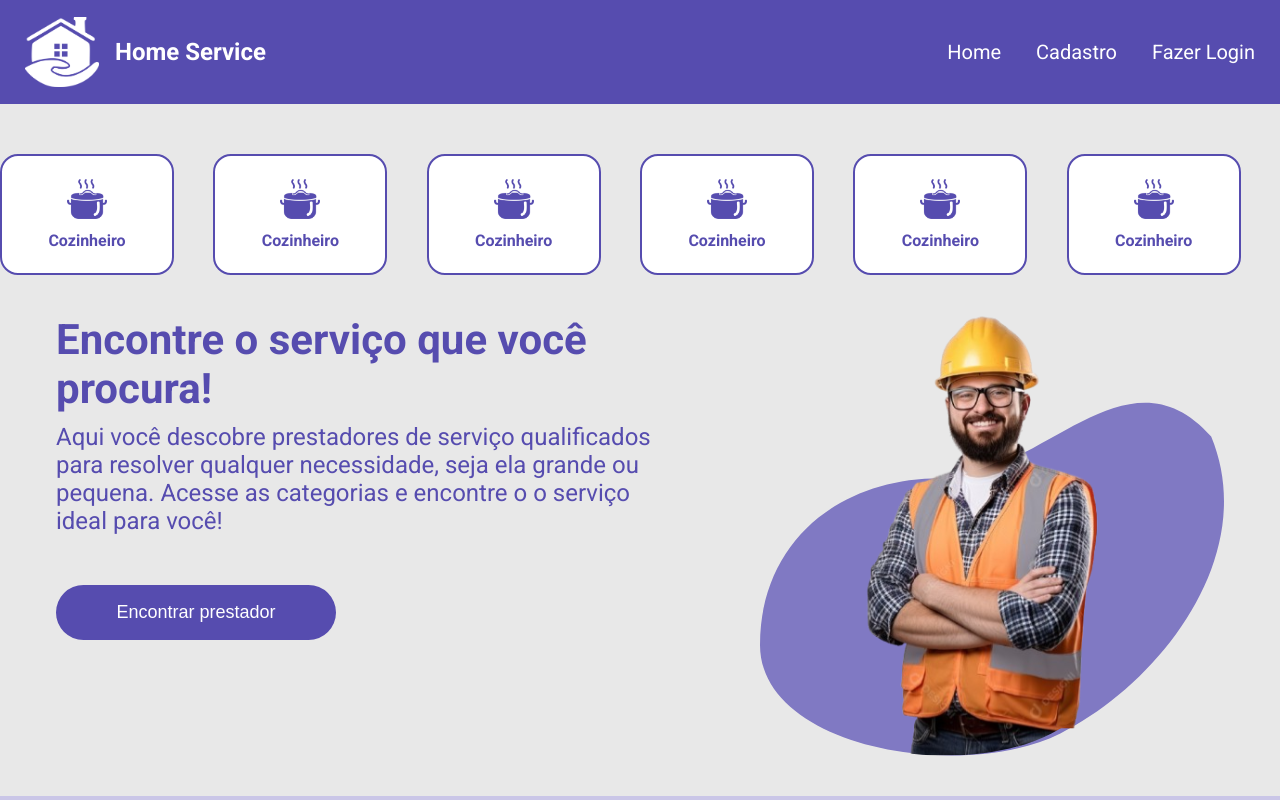
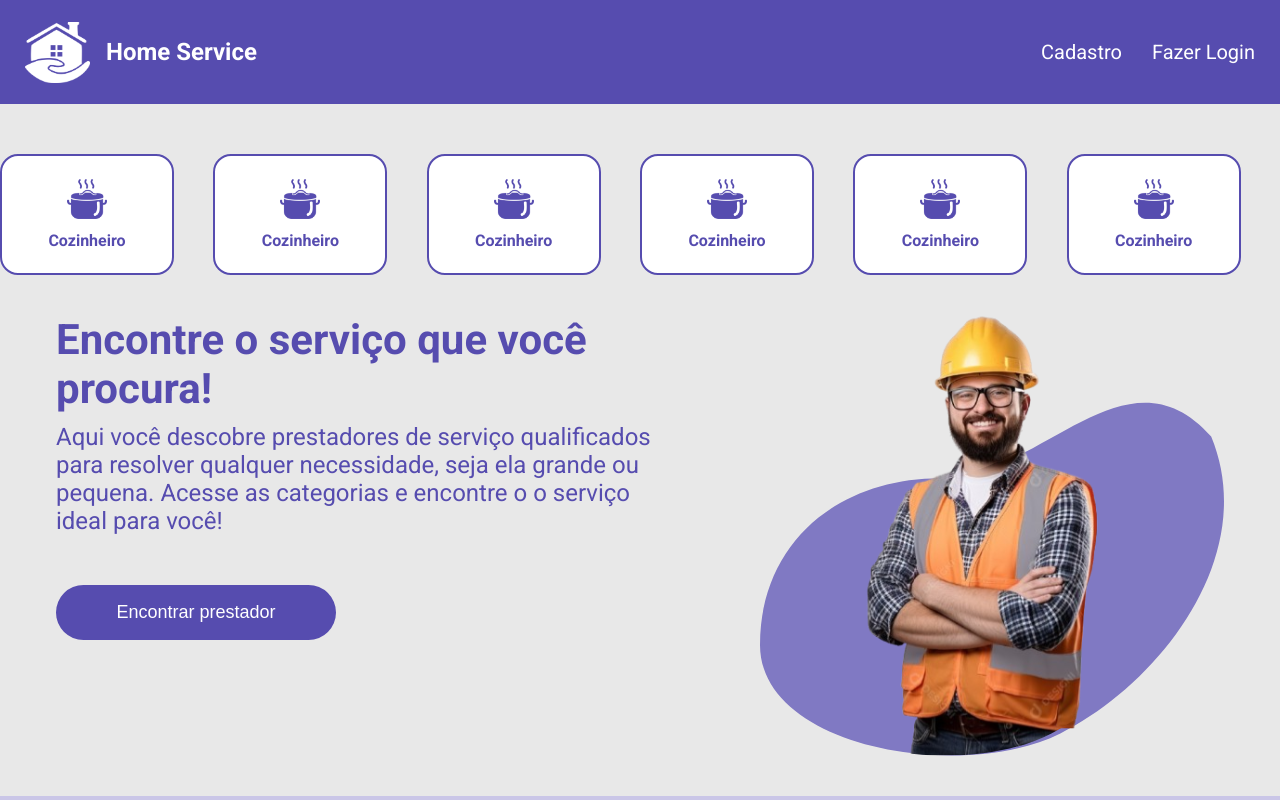
Before and after one commit to Joyce-Firmino/Home-Service---Platform_web, a React (Vite) app: page / in a window 1280 px wide. Shown: the top 800 px of the page. Built offline with nearby package versions, Linux system fonts and the light colour scheme.

Commit message:
Finalizando componente Header (agora com variante secundario em funcionamento)

```diff
--- a/src/componentes/Others/CPHeader/index.tsx
+++ b/src/componentes/Others/CPHeader/index.tsx
@@ -27,8 +27,7 @@ export function CPHeader1({ name, variantType, iniciais }: CustomHeaderProps) {
                 </DivLogo>
 
                 {/* Categorias Desktop */}
-                <DivCategorias>
-                    <PCategoria>Home</PCategoria>
+                <DivCategorias variantType={variantType} >
                     {variantType === "primario" && (
                         <>
                             <PCategoria>Cadastro</PCategoria>
@@ -49,7 +48,7 @@ export function CPHeader1({ name, variantType, iniciais }: CustomHeaderProps) {
                 </DivCategorias>
 
                 {/* Menu Hamburguer Mobile */}
-                <HamburgerMenu onClick={toggleMenu}>
+                <HamburgerMenu onClick={toggleMenu} variantType={variantType}>
                     <span />
                     <span />
                     <span />
--- a/src/componentes/Others/CPHeader/styled.ts
+++ b/src/componentes/Others/CPHeader/styled.ts
@@ -1,5 +1,9 @@
 import styled from "styled-components";
 import breakpoints from "../../../breakPoints";
+
+interface HeaderProps {
+  variantType: string;
+}
 
 export const DivContainer = styled.div`
   display: flex;
@@ -39,8 +43,8 @@ export const DivLogo = styled.div`
 `;
 
 export const ImgLogo = styled.img`
-  width: 74px;
-  height: 70px;
+  width: 65px;
+  height: 61px;
 
   @media (${breakpoints.tablet}px) {
     width: 50px;
@@ -61,14 +65,17 @@ export const H1Title = styled.h1`
   }
 `;
 
-export const DivCategorias = styled.div`
+export const DivCategorias = styled.div<HeaderProps>`
   display: flex;
   align-items: center;
-  gap: 35px;
+  gap: 30px;
+
+  gap: ${({ variantType }) =>
+    variantType === "primario" ? 30 : variantType === "secundario" ? 15 : 30}px;
+
 
   @media (${breakpoints.mobile}px) {
     display: none;
-    gap: 500px;
   }
 `;
 
@@ -113,27 +120,24 @@ export const PWelcome = styled.div`
   display: flex;
   flex-direction: column;
   align-items: center;
+  gap: 0;
 
   @media (${breakpoints.mobile}px) {
-    flex-direction: row;
-    align-items: flex-start;
   }
 `;
 
 export const CPProfileWrapper = styled.div`
 
   @media (${breakpoints.mobile}px) {
-    display: none;  /* Oculta o CPProfile no mobile */
-    width: 100px;
-    height: 100px;
-    background-color: aquamarine;
+
+
   }
 `;
 
 export const PCabecalho = styled.p`
-  font-size: ${(props) => props.theme.FONTSIZE.g}px;
+  font-size: 20px;
   color: ${(props) => props.theme.COLORS.white};
-  font-weight: bold;
+  font-weight: normal;
 
   @media (${breakpoints.mobile}px) {
     font-size: ${(props) => props.theme.FONTSIZE.p}px;
@@ -141,8 +145,16 @@ export const PCabecalho = styled.p`
 `;
 
 // Menu Hamburguer
-export const HamburgerMenu = styled.div`
-  display: none;
+export const HamburgerMenu = styled.div<HeaderProps>`
+    ${({ variantType }) =>
+    variantType === "primario" &&
+    `
+    @media (${breakpoints.mobile}px) {
+      display: flex;
+    }
+  `}
+
+  display: none; /* Deixe flex por padrão */
   flex-direction: column;
   gap: 6px;
   cursor: pointer;
@@ -154,9 +166,15 @@ export const HamburgerMenu = styled.div`
     border-radius: 2px;
   }
 
-  @media (${breakpoints.mobile}px) {
-    display: flex;
-  }
+
+  /* Se for 'secundaria', esconde no mobile */
+  ${({ variantType }) =>
+    variantType === "secundario" &&
+    `
+    @media (${breakpoints.mobile}px) {
+      display: none;
+    }
+  `}
 `;
 
 // Menu Mobile
--- a/src/componentes/Others/CPProfile/styled.ts
+++ b/src/componentes/Others/CPProfile/styled.ts
@@ -7,15 +7,27 @@ interface CustomProfileProps {
 export const DivContainer = styled.div<CustomProfileProps>`
   background-color: ${({ variantType, theme }) =>
     variantType === "primario" ? theme.COLORS.purple700 : theme.COLORS.white};
-  width: 70px;
-  height: 70px;
+  width: 50px;
+  height: 50px;
   border-radius: 70px;
   display: flex;
   align-items: center;
   justify-content: center;
+
+  @media (max-width: 768px) {
+    width: 40px;
+    height: 40px;
+  }
 `;
 
 export const H1Title = styled.h1<CustomProfileProps>`
   color: ${({ variantType, theme }) =>
     variantType === "primario" ? theme.COLORS.white : theme.COLORS.purple700};
+    font-size: ${(props) => props.theme.FONTSIZE.g}px;
+
+    @media (max-width: 768px) {
+      font-size: ${(props) => props.theme.FONTSIZE.m}px;
+
+  }
+
 `;
```
